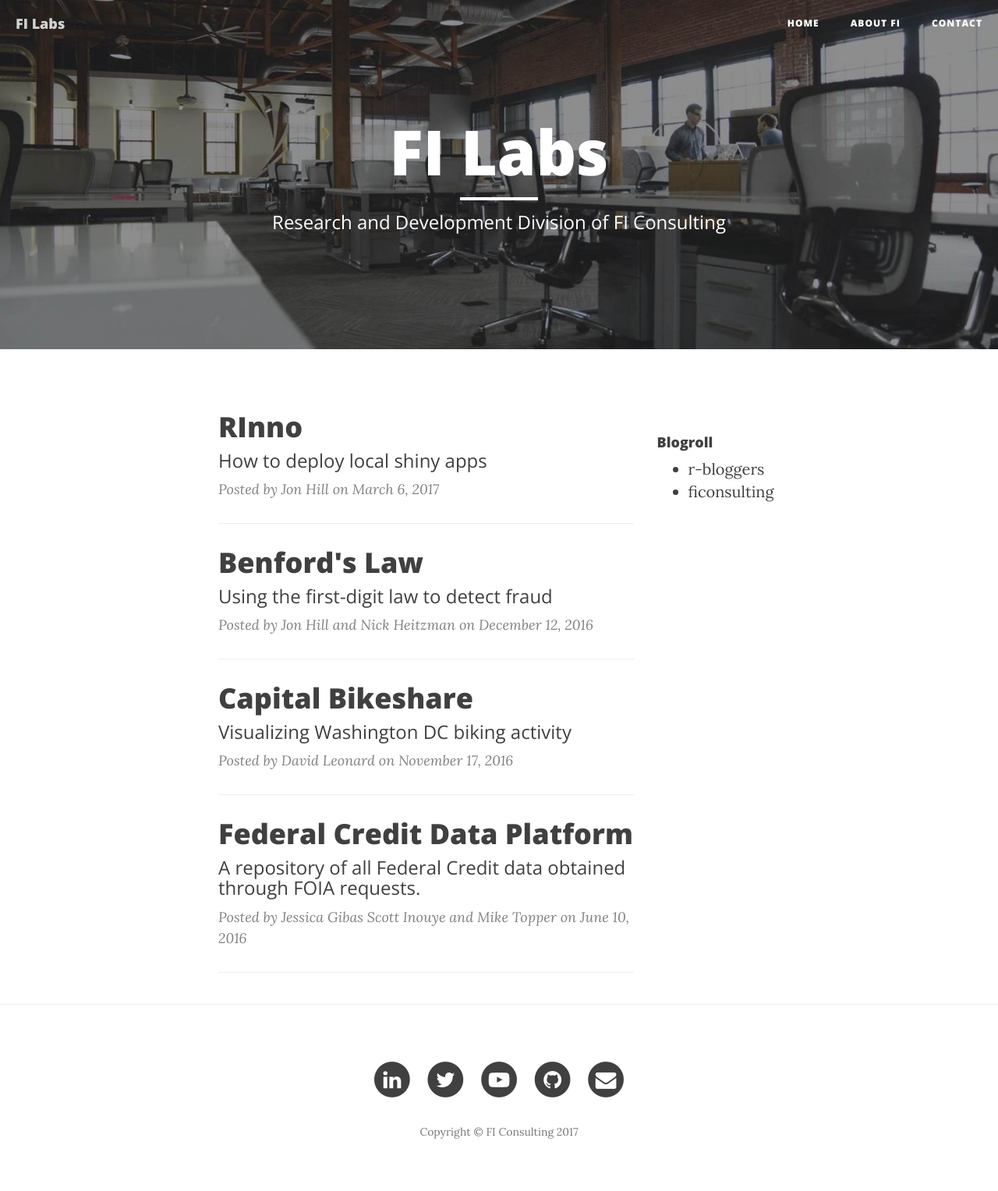
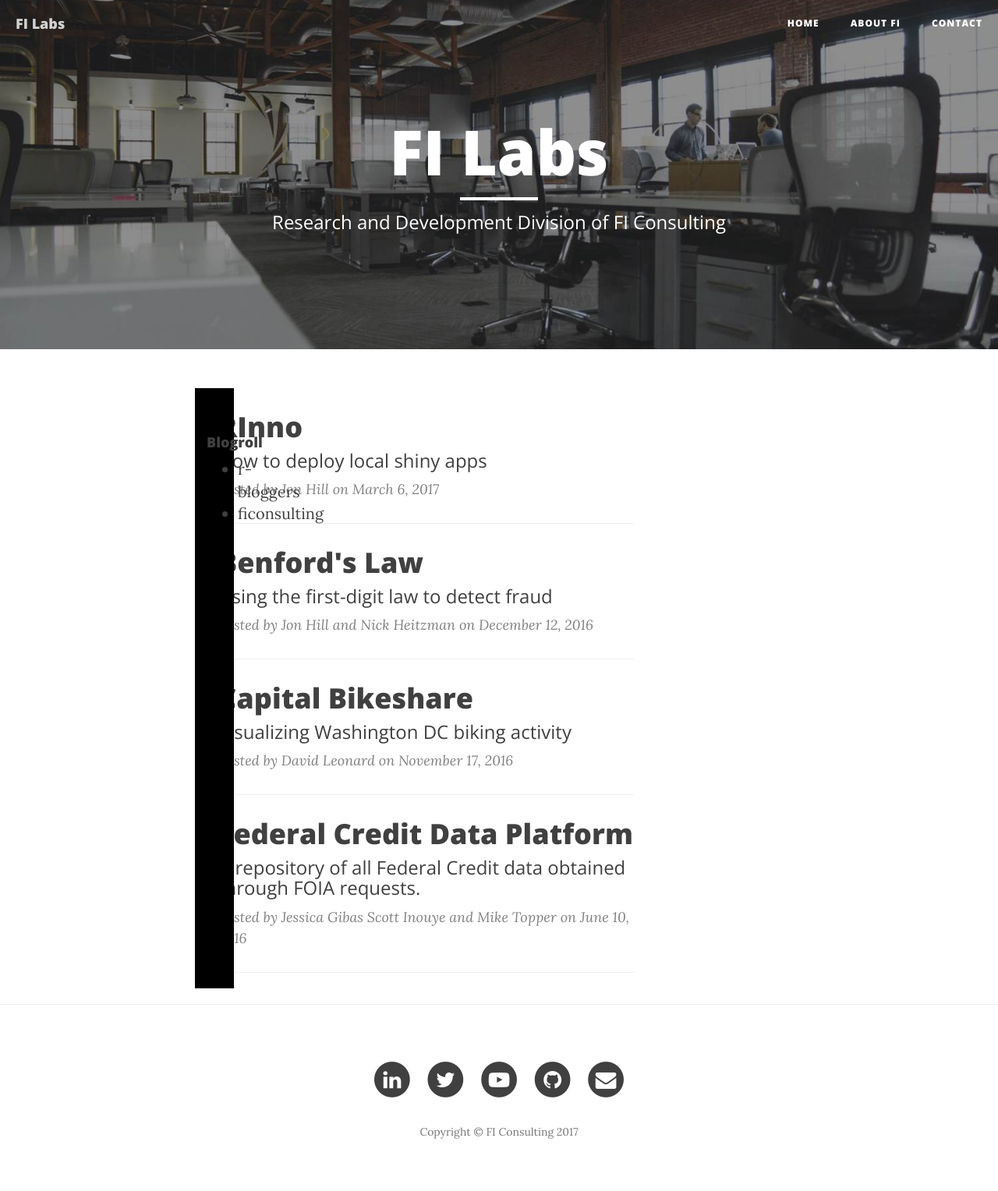
Before and after one commit to ficonsulting/filabs, a Jekyll site: the page built from index.html, in a window 1280 px wide. Shown: the whole page at 78% size. Built offline with Jekyll 4.4.1, drawn with Linux system fonts in a browser that asks for light colours; nearby versions of some CDN libraries; the list of posts is cut into pages by our own code.

Commit message:
Update syntax.css

```diff
--- a/css/syntax.css
+++ b/css/syntax.css
@@ -87,4 +87,8 @@
 .sidebar-column {
   float: right;
   padding-top: 50px; /* extra space padding */
+  position:absolute;
+  top:0; bottom:0; left:0;
+  width:50px;
+  background:#000;
 }
```
